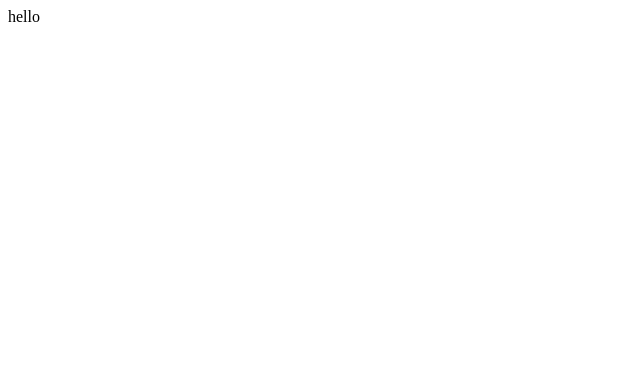
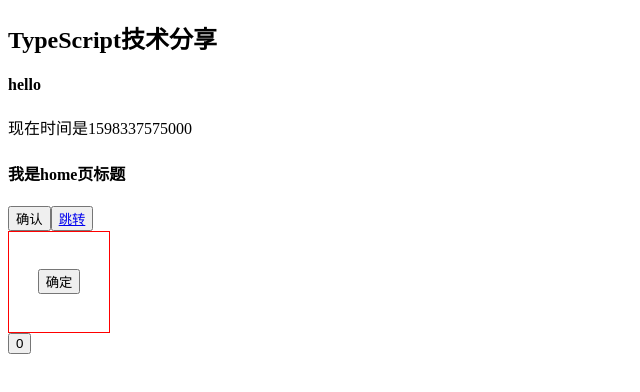
Before and after one commit to melongz/webpack4, a React app: page / in a window 1280 px wide. Shown: the top 392 px of the page, without its empty margins (0-640 px from the left). Built offline with nearby package versions, Linux system fonts and the light colour scheme.

Commit message:
feat: 技术分享大纲

```diff
--- a/config/webpack.dev.js
+++ b/config/webpack.dev.js
@@ -5,7 +5,7 @@ const common = require('./webpack.common.js');
 
 const dev = {
   mode: 'development',
-  devtool: 'inline-source-map',
+  // devtool: 'inline-source-map',
   devServer: {
     contentBase: path.join(__dirname, '../dist'),
     compress: true,
@@ -13,7 +13,6 @@ const dev = {
     hot: true,
   },
   plugins: [
-    // 模块热替换
     new webpack.HotModuleReplacementPlugin(),
   ],
 };
--- a/config/webpack.prod.js
+++ b/config/webpack.prod.js
@@ -5,7 +5,6 @@ const common = require('./webpack.common.js');
 const prod = {
   mode: 'production',
   plugins: [
-    // 打包时先清理之前的打包文件
     new CleanWebpackPlugin(),
   ],
 };
--- a/src/index.tsx
+++ b/src/index.tsx
@@ -2,10 +2,36 @@ import React from 'react';
 import ReactDom from 'react-dom';
 import Home from './pages/Home';
 
-function App() {
-  return (
-    <Home/>
-  );
+interface PropsType {
+  title: string;
+  subTitle: string;
+}
+interface StateType {
+  timestamp: number
 }
 
-ReactDom.render(<App/>, document.getElementById('root'));
+class App extends React.Component<PropsType, StateType> {
+  // public，static为修饰符，默认为public
+  public state = {
+    timestamp: new Date().getTime(),
+  }
+
+  static defaultProps = {
+    subTitle: 'hello'
+  }
+
+  render() {
+    const { title, subTitle } = this.props;
+    const { timestamp } = this.state;
+    return (
+      <div>
+        <h2>{title}</h2>
+        <h4>{subTitle}</h4>
+        现在时间是{timestamp}
+        <Home title='我是home页标题'/>
+      </div>
+    );
+  }
+}
+
+ReactDom.render(<App title='TypeScript技术分享'/>, document.getElementById('root'));
--- a/src/pages/Home/index.tsx
+++ b/src/pages/Home/index.tsx
@@ -1,15 +1,58 @@
 import React, { useState, useEffect } from 'react';
 
-console.log(GLOBAL_TEST, process.env.NODE_ENV);
+interface HomePropsType {
+  title: string;
+}
 
-function Main() {
+interface ButtonPropsType {
+  text: '确认' | '取消' | React.ReactNode;
+  onClick?(e: React.MouseEvent): void;
+}
 
+interface HOCType {
+  isShowBorder: boolean;
+}
+
+const style = {
+  display: 'flex',
+  justifyContent: 'center',
+  alignItems: 'center',
+  width: '100px',
+  height: '100px',
+  border: '1px solid red',
+}
+
+// 无状态函数组件
+const Button: React.FunctionComponent<ButtonPropsType> = ({text, onClick}) => <button onClick={onClick}>{text}</button>
+
+// 高阶组件
+function borderButton<P>(WrappedComponent: React.ComponentType<P>) {
+  return class extends React.Component<P & HOCType> {
+    render() {
+      const { isShowBorder, ...props } = this.props;
+      return (
+        <div style={isShowBorder ? style : {}}>
+          <WrappedComponent { ...props as P }/>
+        </div>
+      );
+    }
+  }
+}
+const BorderButton = borderButton(Button);
+
+function Main({title}: HomePropsType) {
+  const [count, setCount] = useState(0);
   useEffect(() => {
-
+    console.log(GLOBAL_TEST);
   }, []);
-
   return (
-    <div>hello</div>
+    <div>
+      <h4>{title}</h4>
+      <Button text='确认' onClick={(e) => console.log(e)}/>
+      <Button text={<a href="#">跳转</a>}/>
+      <BorderButton isShowBorder={true} text='确定' onClick={e => console.log(e)}/>
+      <button onClick={() => setCount(count + 1)}>{count}</button>
+    </div>
   );
 }
 
```
Also changed, not shown: config/webpack.common.js (+4 -7 lines).
